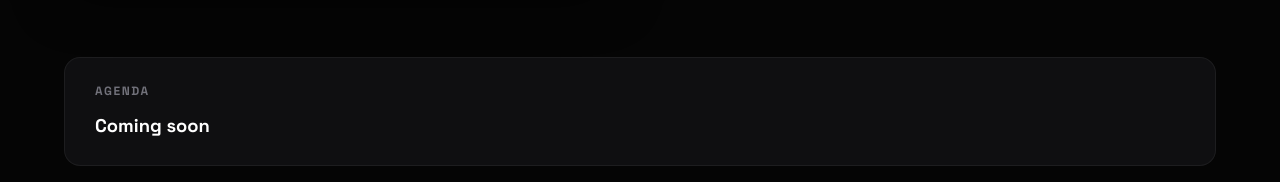
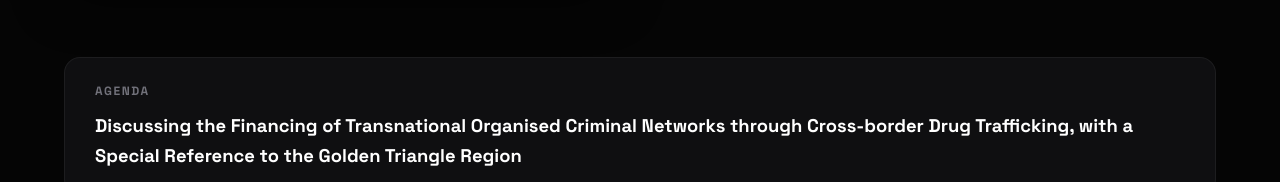
Before and after one commit to saathvik2009pramod/GWHMUN2026, a plain HTML site: page committee-unodc.html in a window 1280 px wide. Shown: the part 583-765 px from the top of the page. Drawn offline with Linux system fonts and the light colour scheme; a web font is replaced by a local one.

Commit message:
Update committee-unodc.html

```diff
--- a/committee-unodc.html
+++ b/committee-unodc.html
@@ -398,7 +398,7 @@
             <!-- Full width Agenda Box -->
             <div class="info-box full-width">
                 <h4>Agenda</h4>
-                <h3>Coming soon</h3>
+                <h3>Discussing the Financing of Transnational Organised Criminal Networks through Cross-border Drug Trafficking, with a Special Reference to the Golden Triangle Region</h3>
             </div>
 
             <!-- Side by side boxes -->
```
